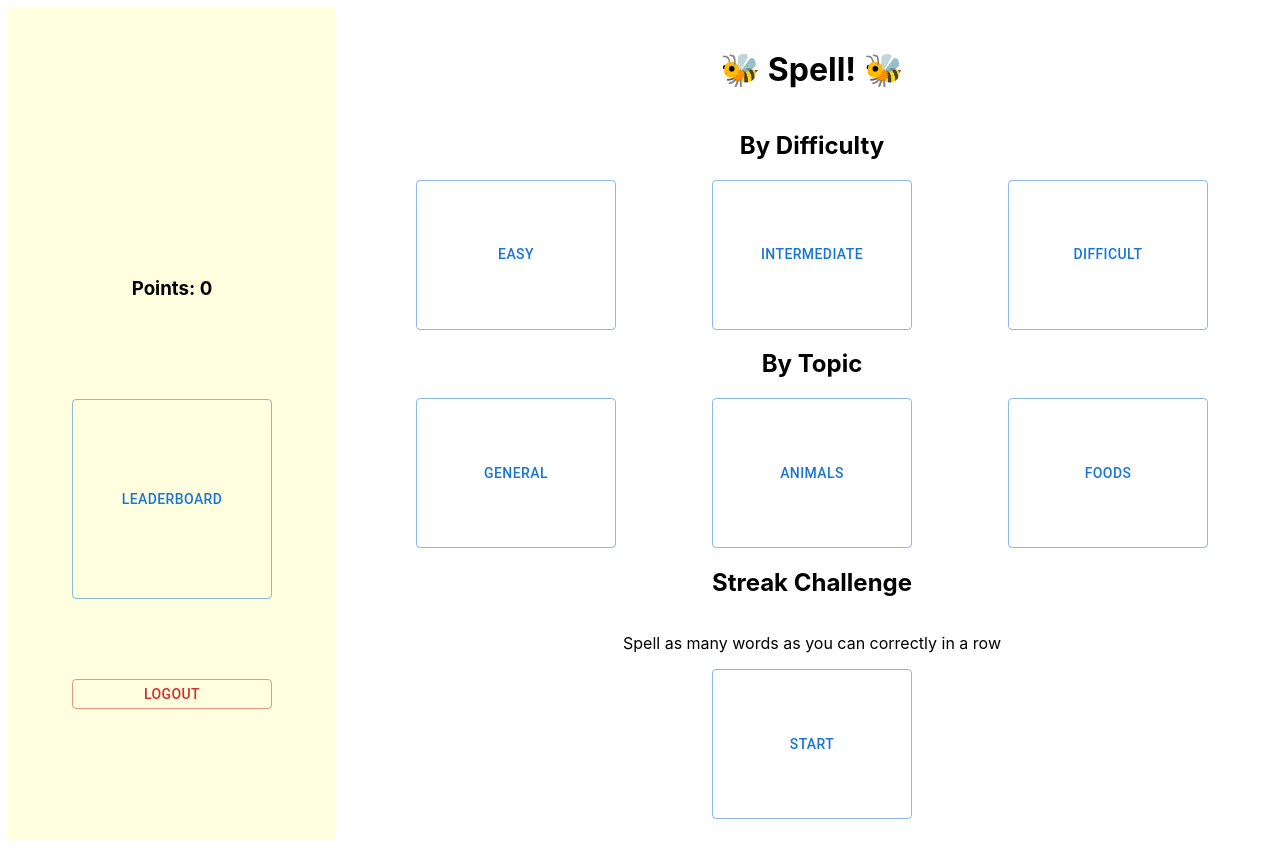
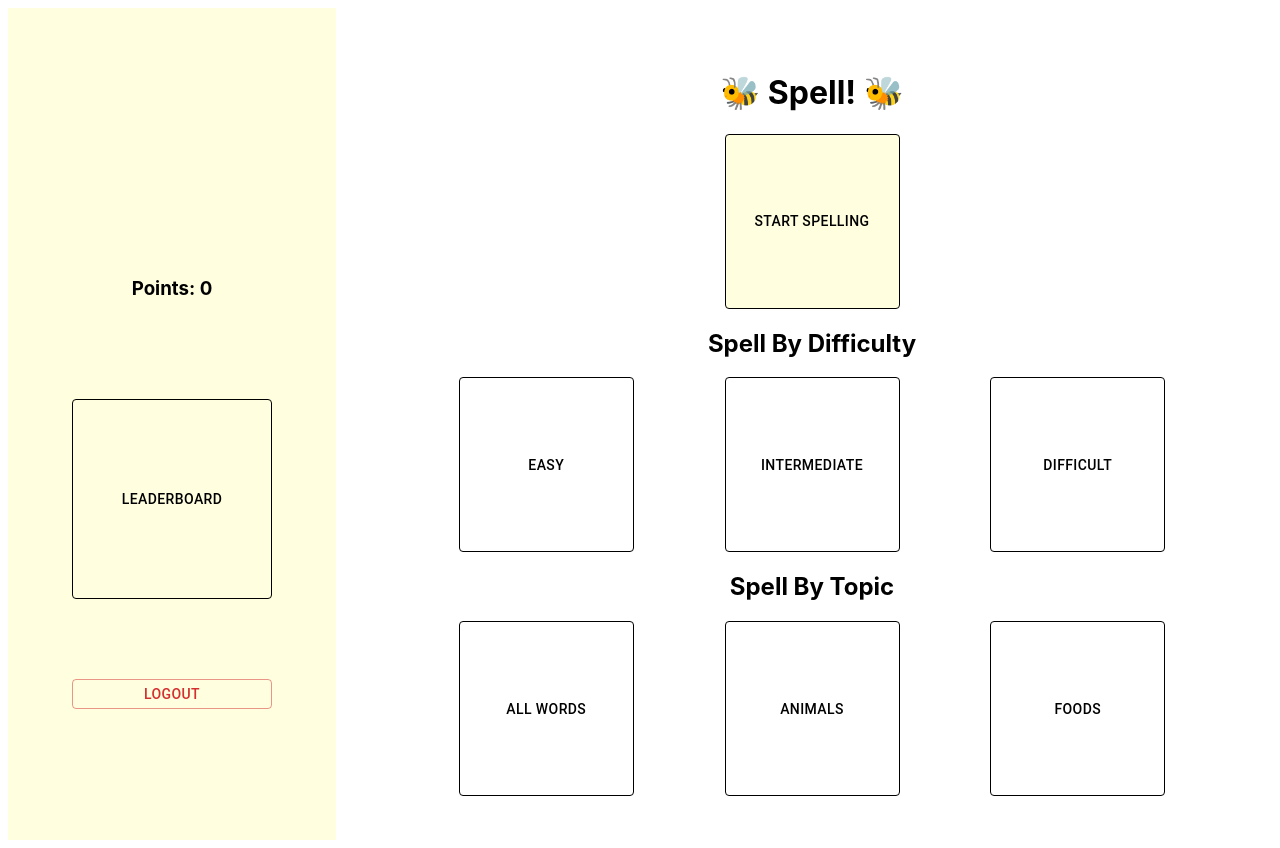
Before and after one commit to doostiamin/CS35L-Project, a React (Create React App) app in the folder client/: page /homepage in a window 1280 px wide. Built offline with nearby package versions, Linux system fonts and the light colour scheme.

Commit message:
Format Updates
- updated design interface of homepage and spell pages

```diff
--- a/client/src/pages/Homepage.js
+++ b/client/src/pages/Homepage.js
@@ -28,8 +28,20 @@ const boxSpell = {
     m: 1,
     alignItems: "center",
 }
-function getUserInfo() {
-    //TODO
+
+const buttonSX = {
+    height: 175,
+    width: 175,
+    color: "black",
+    borderColor: "black",
+}
+
+const containedButtonSX = {
+    height: 175,
+    width: 175,
+    color: "black",
+    borderColor: "black",
+    backgroundColor: "lightYellow"
 }
 
 const Homepage = () => {
@@ -62,7 +74,7 @@ const Homepage = () => {
                     <h3>Points: {points}</h3>
                     <div>
                         <Link to="/leaderboard">
-                            <Button variant="outlined" sx={{height:200, width:200}}>Leaderboard</Button>
+                            <Button variant="outlined" sx={{height:200, width:200, color: "black", borderColor: "black"}}>Leaderboard</Button>
                         </Link>
                     </div>
                     <div>
@@ -73,35 +85,33 @@ const Homepage = () => {
                 </Box>
                 <Box sx={boxSpell} alignItems="center" justifyContent="center">
                     <h1><span role="img">🐝 </span>Spell!<span role="img"> 🐝</span></h1>
-                    <h2>By Difficulty</h2>
-                    <Box sx={{display:'flex', width:1, justifyContent:'space-around'}}>
+                    <Link to="/spell" state={{difficulty: "general"}}>
+                            <Button variant="outlined" sx={containedButtonSX}>Start Spelling</Button>
+                    </Link>
+                    <h2>Spell By Difficulty</h2>
+                    <Box sx={{display:'flex', width:1, justifyContent:'space-evenly'}}>
                         <Link to="/spell" state={{difficulty: "easy"}}>
-                            <Button variant="outlined" sx={{height:150, width:200}}>Easy</Button>
+                            <Button variant="outlined" sx={buttonSX}>Easy</Button>
                         </Link>
                         <Link to="/spell" state={{difficulty: "intermediate"}}>
-                            <Button variant="outlined" sx={{height:150, width:200}}>Intermediate</Button>
+                            <Button variant="outlined" sx={buttonSX}>Intermediate</Button>
                         </Link>
                         <Link to="/spell" state={{difficulty: "difficult"}}>
-                            <Button variant="outlined" sx={{height:150, width:200}}>Difficult</Button>
+                            <Button variant="outlined" sx={buttonSX}>Difficult</Button>
                         </Link>
                     </Box>
-                    <h2>By Topic</h2>
-                    <Box sx={{display:'flex', width:1, justifyContent:'space-around'}}>
+                    <h2>Spell By Topic</h2>
+                    <Box sx={{display:'flex', width:1, justifyContent:'space-evenly'}}>
                         <Link to="/spell" state={{difficulty: "general"}}>
-                            <Button variant="outlined" sx={{height:150, width:200}}>General</Button>
-                            </Link>
+                                <Button variant="outlined" sx={buttonSX}>All Words</Button>
+                        </Link>
                         <Link to="/spell" state={{difficulty: "animals"}}>
-                            <Button variant="outlined" sx={{height:150, width:200}}>Animals</Button>
+                            <Button variant="outlined" sx={buttonSX}>Animals</Button>
                         </Link>
                         <Link to="/spell" state={{difficulty: "foods"}}>
-                            <Button variant="outlined" sx={{height:150, width:200}}>Foods</Button>
+                            <Button variant="outlined" sx={buttonSX}>Foods</Button>
                         </Link>
                     </Box>
-                    <h2>Streak Challenge</h2>
-                    <p>Spell as many words as you can correctly in a row</p>
-                    <Link to="/spell" state={{difficulty: "challenge"}}>
-                            <Button variant="outlined" sx={{height:150, width:200}}>Start</Button>
-                    </Link>
                 </Box>
             </Stack>
         </div>
--- a/client/src/pages/Spell.js
+++ b/client/src/pages/Spell.js
@@ -7,17 +7,20 @@ import Dialog from '@mui/material/Dialog';
 import data from '../data-objects.json';
 import { UserContext } from "./UserContext";
 import axios from 'axios';
+import { borderColor } from '@mui/system';
 
 const boxDefault = {
     display: "flex",
     flexDirection: "column",
     justifyContents: "center",
-    height: 770,
+    height: "40vh",
+    width: 0.5,
     padding: 9,
-    minWidth: 600,
     m: 1,
     alignItems: "center",
-    gap: 2
+    gap: 2,
+    border: 1,
+    borderColor: "lightGray"
 }
 
 export default function Spell(props) {
@@ -301,6 +304,7 @@ export default function Spell(props) {
 
     return (
         <div id="spell">
+            <Box sx={{display: "flex", width: 1, height: "100vh", alignItems: "center", justifyContent: "center"}}>
                 <Box sx={boxDefault}>
                     <div>
                         <Dialog
@@ -358,6 +362,7 @@ export default function Spell(props) {
                         </Link>
                     </div>
                 </Box>
+            </Box>
         </div>
     );
 }
```
Lines whose indentation alone changed are shown as unchanged.
